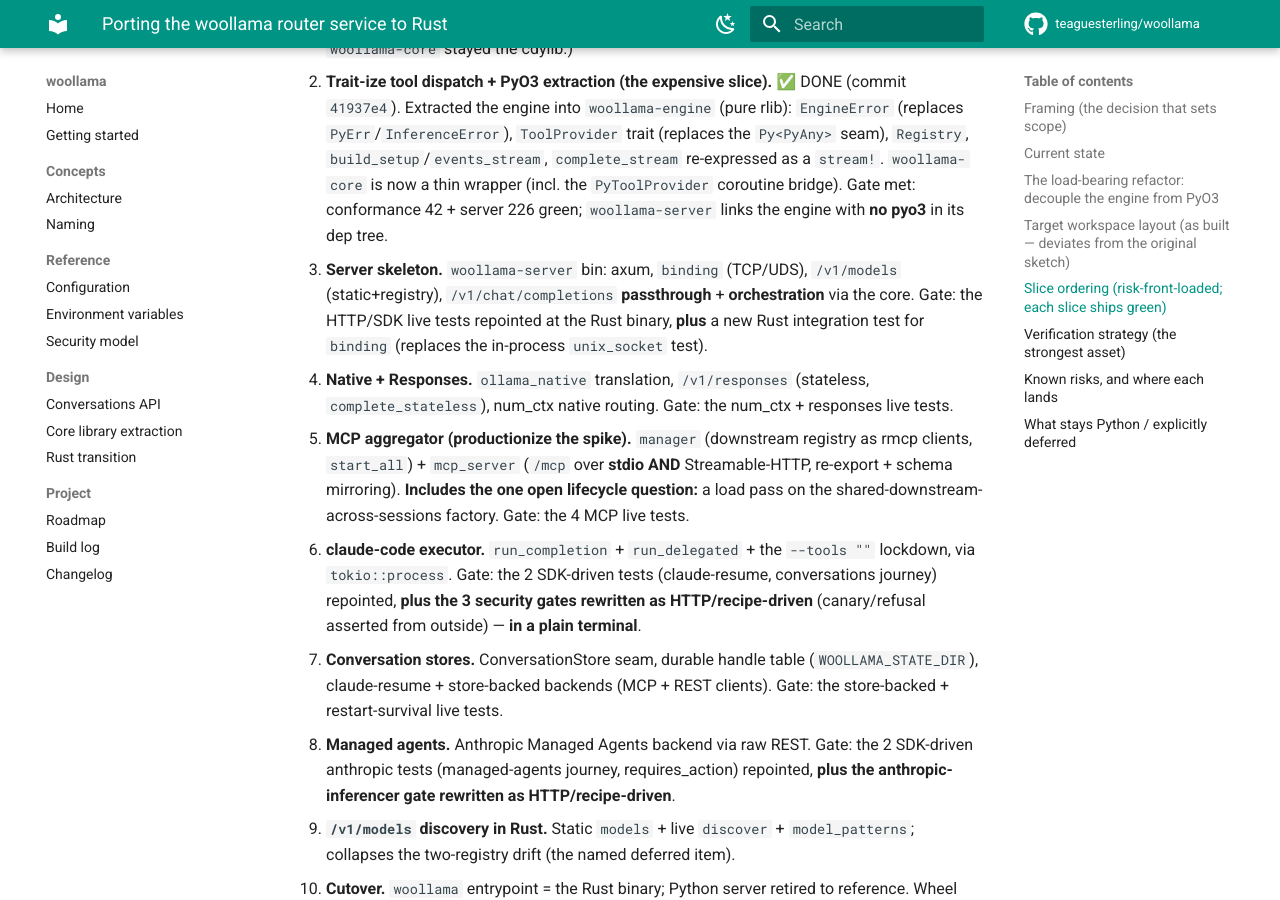
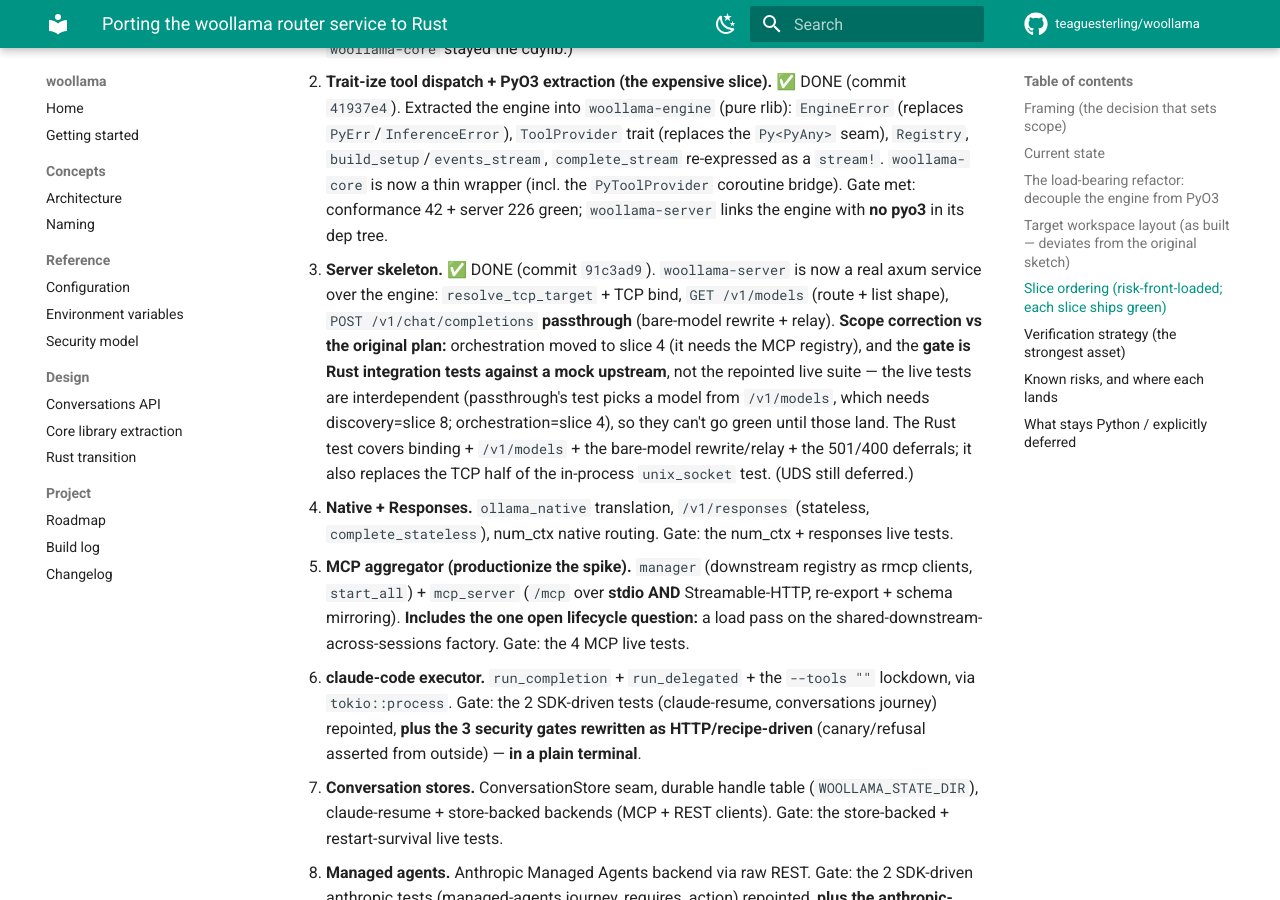
Before and after one commit to teaguesterling/woollama, an MkDocs documentation site: the page built from docs/rust-router-port.md, in a window 1280 px wide and 900 px high, scrolled down 3073 px. Built offline with MkDocs 1.6.1 and Material for MkDocs 9.7.7, drawn with Linux system fonts in a browser that asks for light colours; comment, search, counter and statistics services are not loaded.

Commit message:
docs: rust-port plan — mark slice 2 done + scope correction
Records the axum skeleton landed, and that orchestration moved to slice 4 (needs the
MCP registry) and slice 2's gate is Rust integration tests vs a mock (the live suite
is interdependent and cant repoint until discovery+orchestration land).

Co-Authored-By: Claude Opus 4.8 <noreply@anthropic.com>

```diff
--- a/docs/rust-router-port.md
+++ b/docs/rust-router-port.md
@@ -120,10 +120,16 @@ woollama/                         (cargo workspace root = the woollama placehold
    `stream!`. `woollama-core` is now a thin wrapper (incl. the `PyToolProvider`
    coroutine bridge). Gate met: conformance 42 + server 226 green; `woollama-server`
    links the engine with **no pyo3** in its dep tree.
-2. **Server skeleton.** `woollama-server` bin: axum, `binding` (TCP/UDS), `/v1/models`
-   (static+registry), `/v1/chat/completions` **passthrough** + **orchestration** via
-   the core. Gate: the HTTP/SDK live tests repointed at the Rust binary, **plus** a new
-   Rust integration test for `binding` (replaces the in-process `unix_socket` test).
+2. **Server skeleton.** ✅ DONE (commit `91c3ad9`). `woollama-server` is now a real axum
+   service over the engine: `resolve_tcp_target` + TCP bind, `GET /v1/models` (route +
+   list shape), `POST /v1/chat/completions` **passthrough** (bare-model rewrite + relay).
+   **Scope correction vs the original plan:** orchestration moved to slice 4 (it needs
+   the MCP registry), and the **gate is Rust integration tests against a mock upstream**,
+   not the repointed live suite — the live tests are interdependent (passthrough's test
+   picks a model from `/v1/models`, which needs discovery=slice 8; orchestration=slice 4),
+   so they can't go green until those land. The Rust test covers binding + `/v1/models` +
+   the bare-model rewrite/relay + the 501/400 deferrals; it also replaces the TCP half of
+   the in-process `unix_socket` test. (UDS still deferred.)
 3. **Native + Responses.** `ollama_native` translation, `/v1/responses` (stateless,
    `complete_stateless`), num_ctx native routing. Gate: the num_ctx + responses live tests.
 4. **MCP aggregator (productionize the spike).** `manager` (downstream registry as
```
